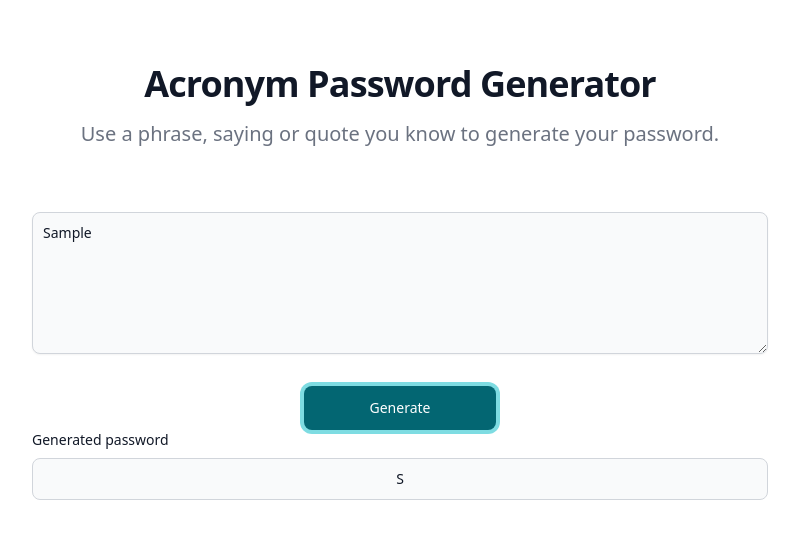
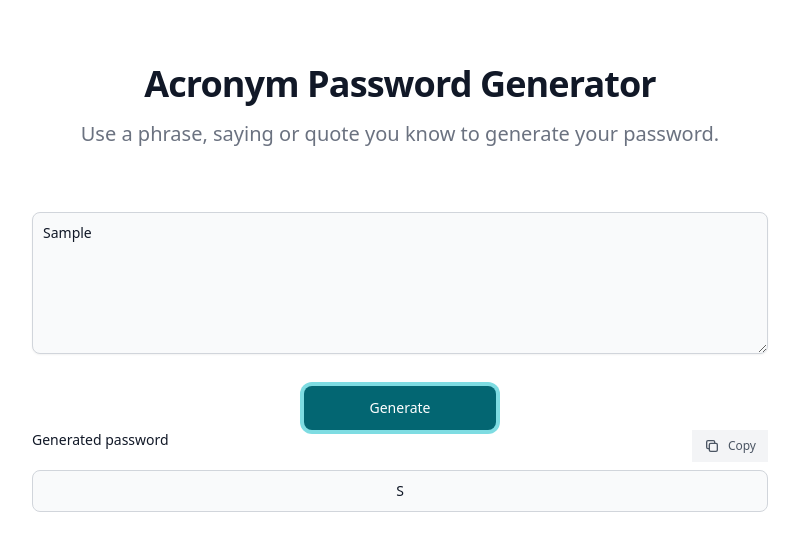
Before and after one commit to geyermichael/acronym-password-generator, a Vue app: page / in a window 1280 px wide. Both pictures are taken after typing "Sample" into the empty fields and a click on the button "Generate". Shown: the top 550 px of the page, without its empty margins (240-1039 px from the left). Built offline with nearby package versions, Linux system fonts and the light colour scheme.

Commit message:
feat: add copy password

```diff
--- a/package.json
+++ b/package.json
@@ -11,6 +11,7 @@
     "coverage": "vitest run --coverage"
   },
   "dependencies": {
+    "@vueuse/core": "^9.3.0",
     "flowbite": "^1.5.3",
     "vue": "^3.2.37"
   },
--- a/src/App.vue
+++ b/src/App.vue
@@ -1,7 +1,9 @@
 <script setup lang="ts">
 import { ref, watch } from 'vue';
+import { useClipboard } from '@vueuse/core';
 import { useGeneratePassword } from './composables/useGeneratePassword';
 
+const { copy, copied } = useClipboard();
 const sentence = ref('');
 const password = ref('');
 const pending = ref(false);
@@ -99,9 +101,32 @@ watch(sentence, () => {
           <div class="mb-6">
             <label
               for="default-input"
-              class="block mb-2 text-sm font-medium text-gray-900 dark:text-gray-300"
-              >Generated password</label
+              class="flex justify-between mb-2 text-sm font-medium text-gray-900 dark:text-gray-300"
             >
+              <span>Generated password</span>
+              <button
+                @click="copy(password)"
+                type="button"
+                data-copy-state="copy"
+                class="flex items-center py-2 px-3 text-xs font-medium text-gray-600 bg-gray-100 border-gray-200 dark:border-gray-600 dark:text-gray-400 dark:bg-gray-800 hover:text-blue-700 dark:hover:text-white"
+              >
+                <svg
+                  class="mr-2 w-4 h-4"
+                  fill="none"
+                  stroke="currentColor"
+                  viewBox="0 0 24 24"
+                  xmlns="http://www.w3.org/2000/svg"
+                >
+                  <path
+                    stroke-linecap="round"
+                    stroke-linejoin="round"
+                    stroke-width="2"
+                    d="M8 16H6a2 2 0 01-2-2V6a2 2 0 012-2h8a2 2 0 012 2v2m-6 12h8a2 2 0 002-2v-8a2 2 0 00-2-2h-8a2 2 0 00-2 2v8a2 2 0 002 2z"
+                  ></path>
+                </svg>
+                <span>{{ copied ? 'Copied' : 'Copy' }}</span>
+              </button>
+            </label>
             <input
               v-model="password"
               type="text"
```
Also changed, not shown: 1 other file (tests, documents, lock files or other folders).
